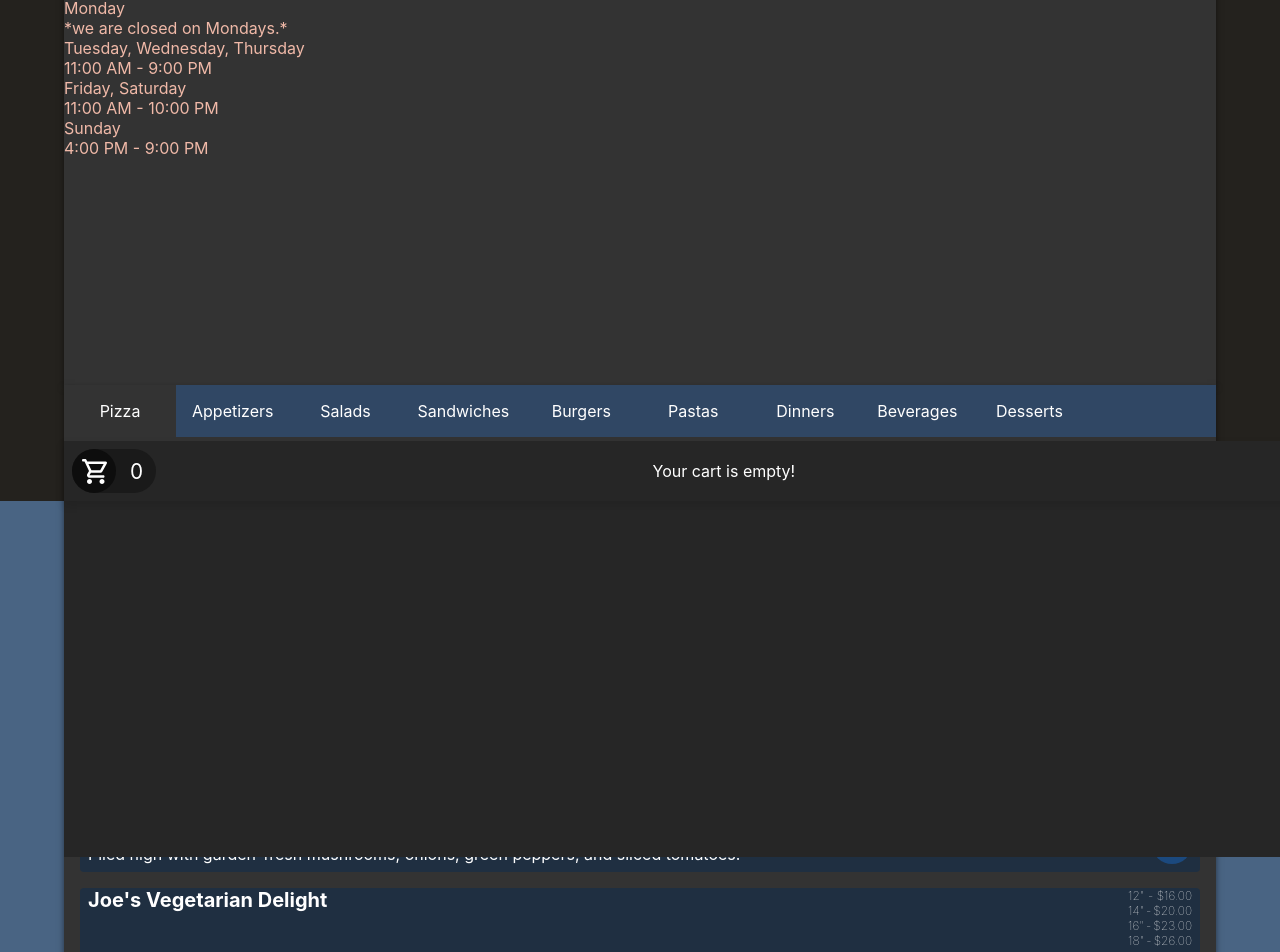
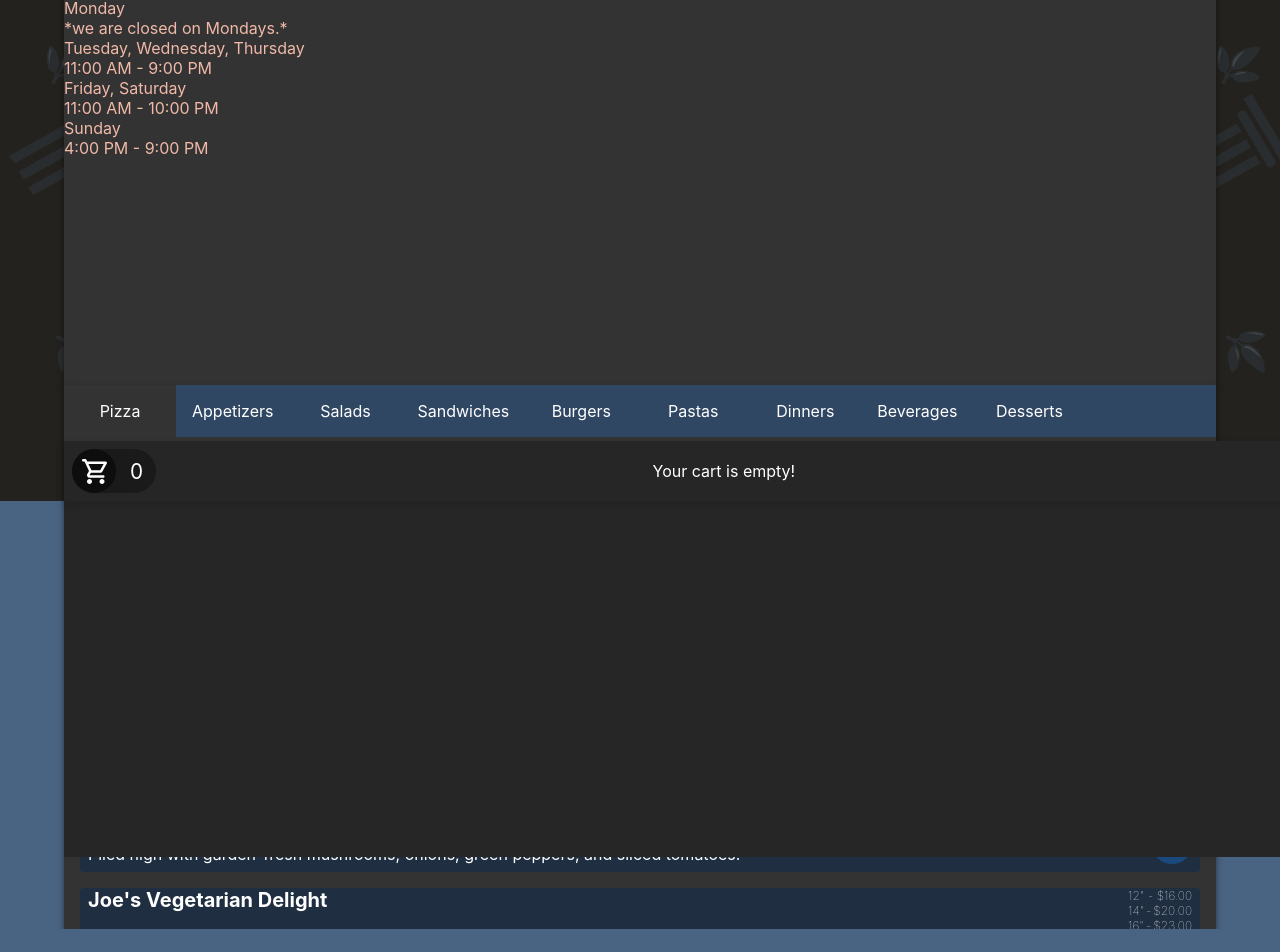
Before and after one commit to ianstreator/joes-pizza, a Next.js app: page / in a window 1280 px wide. Shown: the part 299-1251 px from the top of the page. After the commit the page ends 1228 px from the top, so only its background shows below. Built offline with nearby package versions, Linux system fonts and the light colour scheme; a web font is replaced by a local one.

Commit message:
adjusting app layout sizing for mobile. added background.

```diff
--- a/src/styles/global.scss
+++ b/src/styles/global.scss
@@ -76,6 +76,7 @@ button {
       flex-direction: column;
       align-items: center;
       background-color: var(--backgroundColor);
+      background-image: url("../../public/background.svg");
       .main_content {
         display: flex;
         flex-direction: column;
@@ -84,7 +85,7 @@ button {
         height: 100%;
         .main_content_container {
           width: 100%;
-          height: 46rem;
+          height: 40rem;
         }
         .view_btn {
           width: 100%;
--- a/src/styles/header.scss
+++ b/src/styles/header.scss
@@ -2,6 +2,7 @@
   background-color: var(--primaryColor);
   color: hsl(0, 0%, 100%);
   width: 100%;
+  font-size: .8rem;
   .header_content {
     display: flex;
     justify-content: space-between;
--- a/src/styles/menu.scss
+++ b/src/styles/menu.scss
@@ -2,8 +2,8 @@
 .menu {
   background-color: var(--backgroundColorOffset);
   color: var(--textColor);
-  min-height: 36rem;
-  max-height: 36rem;
+  min-height: 34rem;
+  max-height: 34rem;
   min-width: 100%;
   max-width: 100%;
   align-items: center;
@@ -98,7 +98,7 @@
           background-color: var(--buttonHoverColor);
         }
         &.close {
-          transform: rotate(180deg);
+          transform: rotate(-180deg);
         }
       }
       .cart_wrapper {
```
Also changed, not shown: public/background.svg (added).
